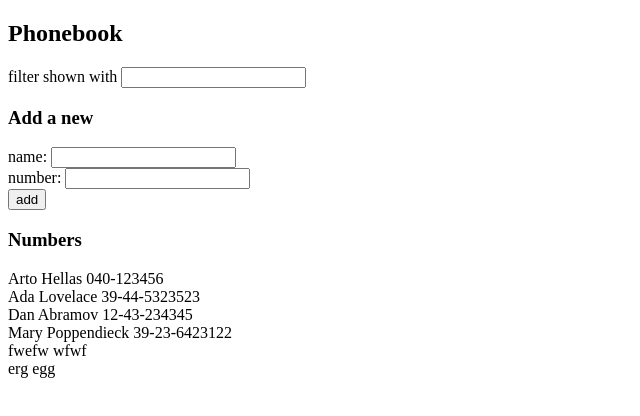
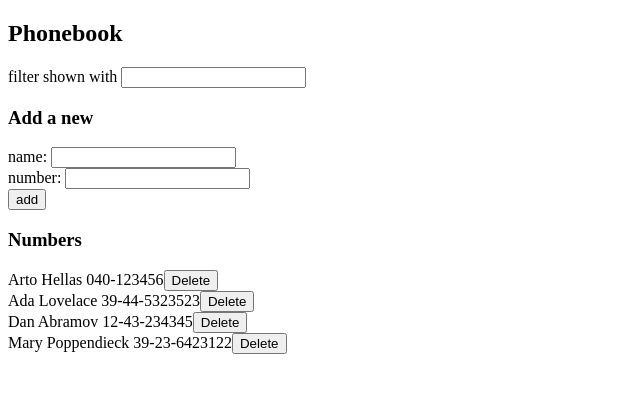
Before and after one commit to KairyVu/full_stack_open, a React (Vite) app in the folder Part 2/phonebook/: page / in a window 1280 px wide. Shown: the top 416 px of the page, without its empty margins (0-640 px from the left). Built offline with nearby package versions, Linux system fonts and the light colour scheme; data requests are answered from the project's data file.

Commit message:
submit 2.14

```diff
--- a/Part 2/phonebook/db.json
+++ b/Part 2/phonebook/db.json
@@ -19,16 +19,6 @@
       "name": "Mary Poppendieck",
       "number": "39-23-6423122",
       "id": "4"
-    },
-    {
-      "id": 5,
-      "name": "fwefw",
-      "number": "wfwf"
-    },
-    {
-      "id": 6,
-      "name": "erg",
-      "number": "egg"
     }
   ]
 }
--- a/Part 2/phonebook/src/App.jsx
+++ b/Part 2/phonebook/src/App.jsx
@@ -22,10 +22,11 @@ const App = () => {
     let state = false;
     persons.forEach((person) => (state = state || person.name === newName));
     if (!state) {
+      const newId = persons.length + 1;
       const newNameAdd = {
         name: newName,
         number: newNumber,
-        id: persons.length + 1,
+        id: newId.toString(),
       };
       personService.create(newNameAdd).then((returnedPerson) => {
         setPersons(persons.concat(returnedPerson));
@@ -53,6 +54,15 @@ const App = () => {
     return person.name.toLowerCase().includes(newSearch.toLowerCase());
   };
 
+  const handleDelete = (person) => {
+    if (window.confirm(`Delete ${person.name}`)) {
+      personService.del(person.id).then(() => {
+        setPersons(persons.filter((prs) => prs.id !== person.id));
+        console.log(`Deleted successfully`);
+      });
+    }
+  };
+
   return (
     <div>
       <h2>Phonebook</h2>
@@ -69,7 +79,11 @@ const App = () => {
 
       <h3>Numbers</h3>
 
-      <Persons persons={persons} onDisplay={onHandleSearch} />
+      <Persons
+        persons={persons}
+        onDisplay={onHandleSearch}
+        handleDelete={handleDelete}
+      />
     </div>
   );
 };
--- a/Part 2/phonebook/src/components/Persons.jsx
+++ b/Part 2/phonebook/src/components/Persons.jsx
@@ -1,11 +1,14 @@
 /* eslint-disable react/prop-types */
-const Persons = ({ persons, onDisplay }) => (
+const Persons = ({ persons, onDisplay, handleDelete }) => (
   <>
     {persons
       .filter((person) => onDisplay(person))
       .map((person) => (
         <div key={person.id}>
           {person.name} {person.number}
+          <button type="button" onClick={() => handleDelete(person)}>
+            Delete
+          </button>
         </div>
       ))}
   </>
--- a/Part 2/phonebook/src/services/persons.js
+++ b/Part 2/phonebook/src/services/persons.js
@@ -16,4 +16,9 @@ const update = (id, newObject) => {
   return request.then((response) => response.data);
 };
 
-export default { getAll, create, update };
+const del = (id) => {
+  const request = axios.delete(`${baseUrl}/${id}`);
+  return request.then((response) => response.data);
+};
+
+export default { getAll, create, update, del };
```
